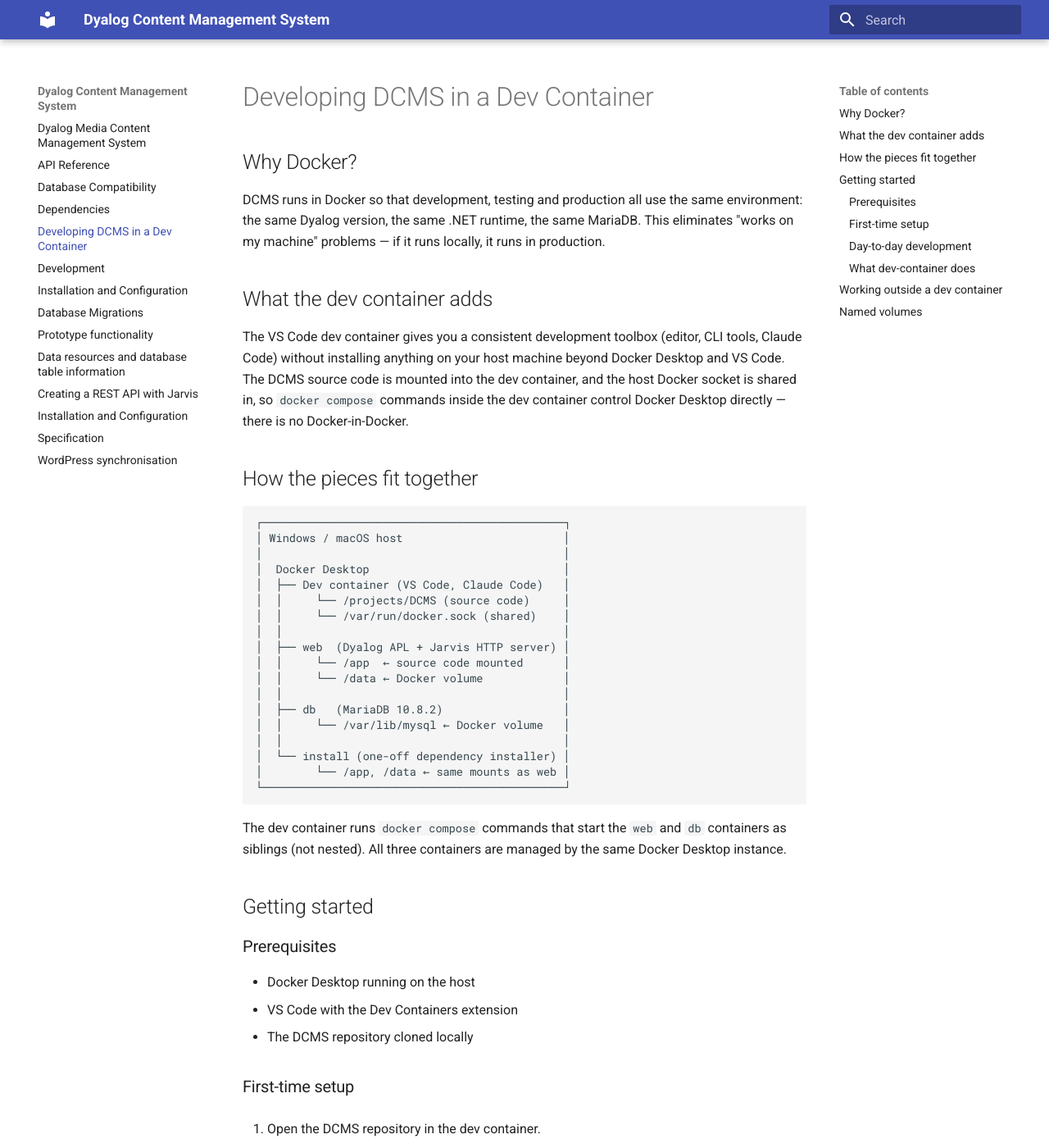
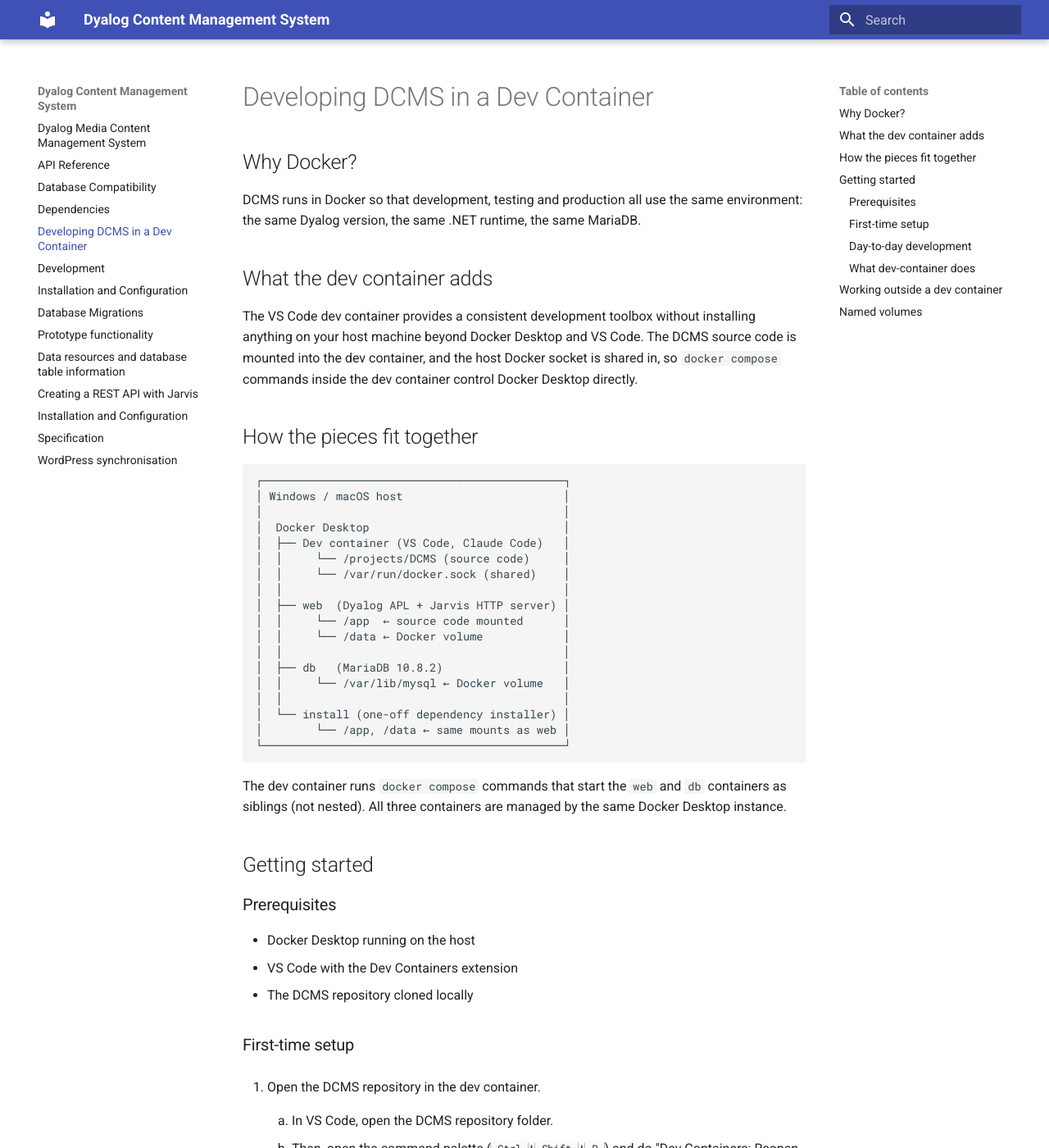
Before and after one commit to Dyalog/DCMS, an MkDocs documentation site: the page built from docs/dev-container.md, in a window 1280 px wide and 1400 px high. Shown: the whole window at 82% size. Built offline with MkDocs 1.6.1 and Material for MkDocs 9.7.7, drawn with Linux system fonts in a browser that asks for light colours; some of the changed text lies outside the part shown.

Commit message:
tighten up dev container instructions

```diff
--- a/docs/dev-container.md
+++ b/docs/dev-container.md
@@ -1,10 +1,10 @@
 # Developing DCMS in a Dev Container
 
 ## Why Docker?
-DCMS runs in Docker so that development, testing and production all use the same environment: the same Dyalog version, the same .NET runtime, the same MariaDB. This eliminates "works on my machine" problems — if it runs locally, it runs in production.
+DCMS runs in Docker so that development, testing and production all use the same environment: the same Dyalog version, the same .NET runtime, the same MariaDB.
 
 ## What the dev container adds
-The VS Code dev container gives you a consistent development toolbox (editor, CLI tools, Claude Code) without installing anything on your host machine beyond Docker Desktop and VS Code. The DCMS source code is mounted into the dev container, and the host Docker socket is shared in, so `docker compose` commands inside the dev container control Docker Desktop directly — there is no Docker-in-Docker.
+The VS Code dev container provides a consistent development toolbox without installing anything on your host machine beyond Docker Desktop and VS Code. The DCMS source code is mounted into the dev container, and the host Docker socket is shared in, so `docker compose` commands inside the dev container control Docker Desktop directly.
 
 ## How the pieces fit together
 
@@ -41,6 +41,10 @@
 ### First-time setup
 
 1. Open the DCMS repository in the dev container.
+
+    1. In VS Code, open the DCMS repository folder.
+
+    1. Then, open the command palette (<kbd>Ctrl</kbd>+<kbd>Shift</kbd>+<kbd>P</kbd>) and do "Dev Containers: Reopen in Container".
 
 2. Create a secrets file at `secrets/secrets.json5` — see [setup.md](setup.md#secrets) for the format.
 
```
